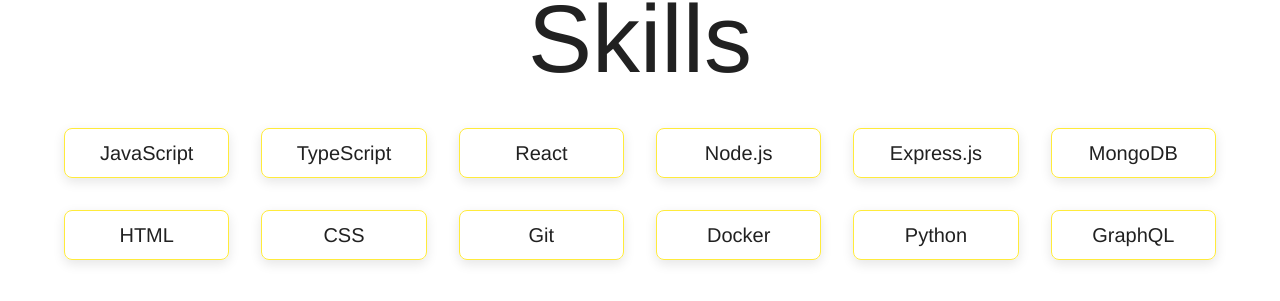
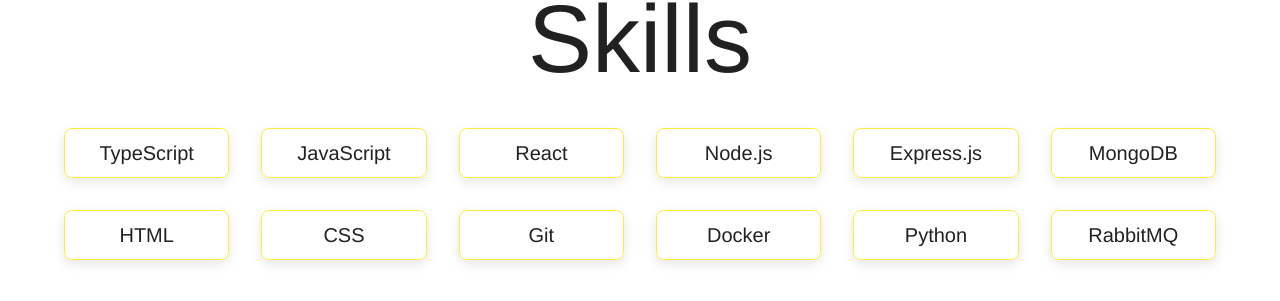
Before and after one commit to bisnet0/bisneto-portfolio, a React (Vite) app: page / in a window 1280 px wide. Shown: the part 1489-1790 px from the top of the page. Built offline with nearby package versions, Linux system fonts and the light colour scheme.

Commit message:
chore: change skills order

```diff
--- a/src/pages/Home/sections/Skills/Skills.tsx
+++ b/src/pages/Home/sections/Skills/Skills.tsx
@@ -25,8 +25,8 @@
     }));
 
     const skillsList = [
-        "JavaScript", "TypeScript", "React", "Node.js", "Express.js", "MongoDB",
-        "HTML", "CSS", "Git", "Docker", "Python", "GraphQL"
+        "TypeScript", "JavaScript", "React", "Node.js", "Express.js", "MongoDB",
+        "HTML", "CSS", "Git", "Docker", "Python", "RabbitMQ",
     ];
 
     return (
@@ -38,7 +38,7 @@
 
                 <Grid container spacing={4}>
                     {skillsList.map((skill, index) => (
-                        <Grid item xs={12} sm={6} md={4} lg={2} key={index}>
+                        <Grid item xs={6} sm={6} md={4} lg={2} key={index}>
                             <SkillBox>
                                 <Typography variant="h6" color="primary.main">{skill}</Typography>
                                 {/* <Typography variant="body2" color="text.secondary" marginTop={1}>
```
